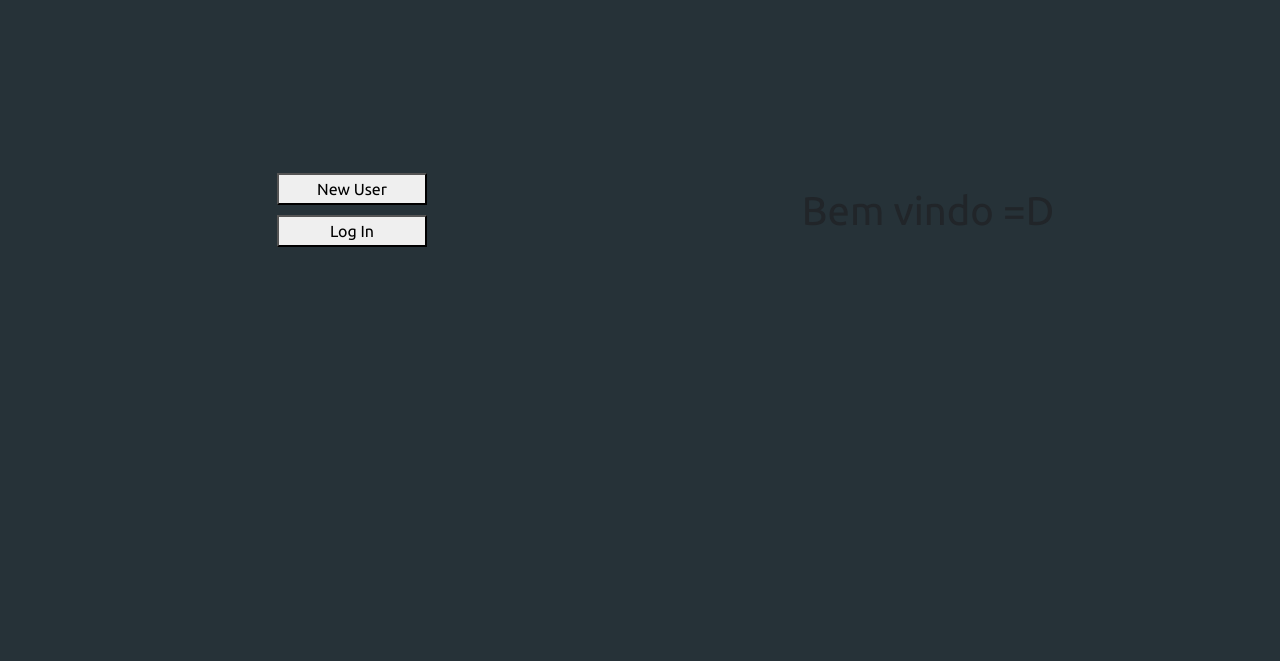
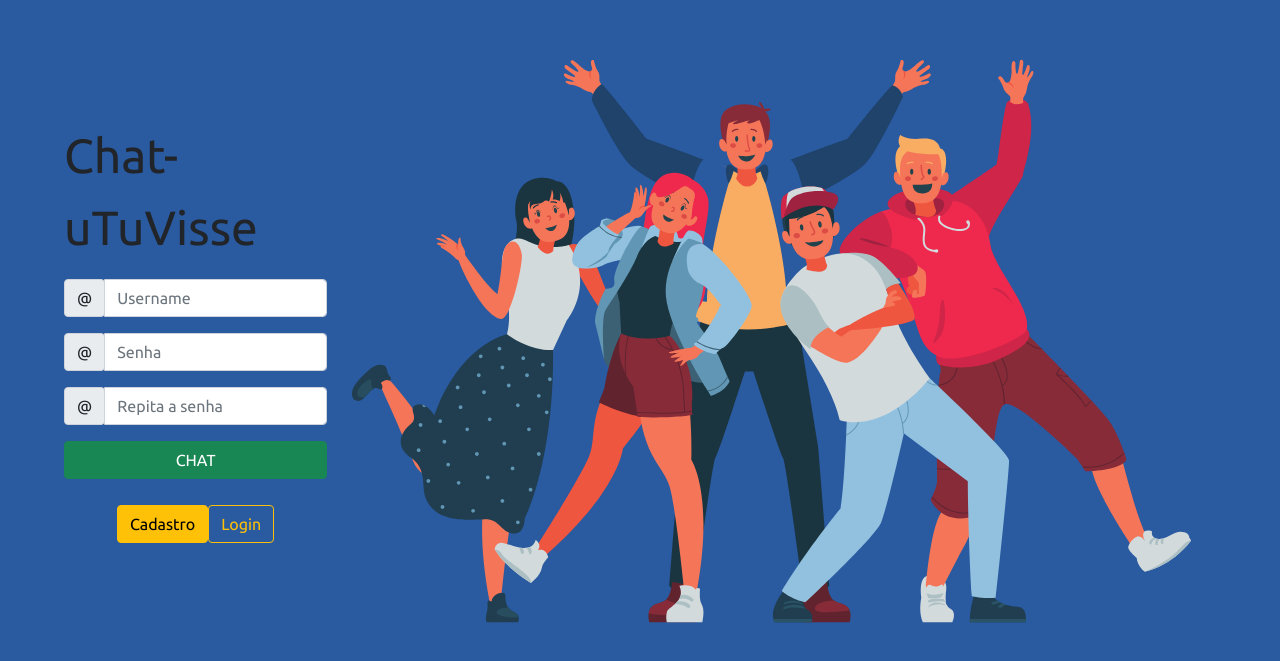
Before and after one commit to talis-fb/Chat, a React app: page / in a window 1280 px wide. Shown: the part 105-766 px from the top of the page. Built offline with nearby package versions, Linux system fonts and the light colour scheme.

Commit message:
Estilização da pagina de login

```diff
--- a/client/src/pages/Chat/App.scss
+++ b/client/src/pages/Chat/App.scss
@@ -6,7 +6,7 @@
 }
 
 body {
-	background-color: #263238;
+	//background-color: #263238;
 }
 
 .App{
--- a/client/src/pages/Home_Page/WelcomeScreen.js
+++ b/client/src/pages/Home_Page/WelcomeScreen.js
@@ -1,5 +1,13 @@
 import React from 'react'
 import { Redirect, useHistory } from 'react-router-dom'
+import { InputGroup, FormControl, Button, ButtonGroup, ToggleButton } from 'react-bootstrap'
+
+import Svg_1 from '../../assets/group1_.svg'
+import Svg_2 from '../../assets/group2_.svg'
+
+
+const iconUsernameInput = `<svg xmlns="http://www.w3.org/2000/svg" width="16" height="16" fill="currentColor" class="bi bi-person-fill" viewBox="0 0 16 16"><path d="M3 14s-1 0-1-1 1-4 6-4 6 3 6 4-1 1-1 1H3zm5-6a3 3 0 1 0 0-6 3 3 0 0 0 0 6z"/></svg>`
+const iconPasswordInput = `<svg xmlns="http://www.w3.org/2000/svg" width="16" height="16" fill="currentColor" class="bi bi-key-fill" viewBox="0 0 16 16"><path d="M3.5 11.5a3.5 3.5 0 1 1 3.163-5H14L15.5 8 14 9.5l-1-1-1 1-1-1-1 1-1-1-1 1H6.663a3.5 3.5 0 0 1-3.163 2zM2.5 9a1 1 0 1 0 0-2 1 1 0 0 0 0 2z"/></svg>`
 
 import { Alert } from 'react-bootstrap'
 //import 'bootstrap/dist/css/bootstrap.min.css';
@@ -16,13 +24,13 @@ export default class WelcomeScreen extends React.Component{
 				password: null,
 				passwordConfirm: null
 			},
-			redirect: null, // <Redirect to="/chat" />
+			redirect: null,
 			alert_error: null,
-            option: null
+            option: true
             /*
              * option...
-             * 1 - NEW USER
-             * 2 - LOG IN
+             * true - NEW USER
+             * false - LOG IN
              */
         }
 
@@ -39,19 +47,16 @@ export default class WelcomeScreen extends React.Component{
 
 		let url
 
-		if(this.state.option==1){
+		if( this.state.option ){
 			// REGISTER
 			url = 'http://localhost:3000/register'
-		} else if(this.state.option==2) {
+		} else {
 			// LOGIN
 			url = 'http://localhost:3000/login'
-		} else {
-			console.log('OUTRO STATE COMO OPTION')
-			return
 		}
 
 		// both passoword space aren't equals
-		if( (passwordConfirm !== password) && this.state.option==1 ){
+		if( (passwordConfirm !== password) && this.state.option==true ){
 			this.setState({ alert_error: 'Senha inseridas diferentes' })
 			return
 		}
@@ -99,49 +104,123 @@ export default class WelcomeScreen extends React.Component{
 		})
 	 }
 
-
 	returnOption(){
-        switch(this.state.option){
-            case 1: // Register
+		if(this.state.option){
 			return (
 				<React.Fragment>
-                        <input type="text" name="nickname" onChange={this.handleInputChange} className="name-reg" 	   placeholder="Nome Usuario"></input>
-                        <input type="text" name="password" onChange={this.handleInputChange} className="password-reg1" placeholder="Senha"></input>
-                        <input type="text" name="passwordConfirm" onChange={this.handleInputChange} className="password-reg2" placeholder="Repita a senha"></input>
+
+					<InputGroup className="mb-3 name-log">
+						<InputGroup.Prepend>
+							<InputGroup.Text id="basic-addon1">@</InputGroup.Text>
+						</InputGroup.Prepend>
+						<FormControl
+							onChange={this.handleInputChange}
+							name="nickname"
+							type="text"
+							placeholder="Username"
+							aria-label="Username"
+							aria-describedby="basic-addon1"
+						/>
+					</InputGroup>
+
+					<InputGroup className="mb-3 name-log">
+						<InputGroup.Prepend>
+							<InputGroup.Text id="basic-addon1">@</InputGroup.Text>
+						</InputGroup.Prepend>
+						<FormControl
+							onChange={this.handleInputChange}
+							name="password"
+							type="password"
+							placeholder="Senha"
+							aria-label="Password"
+							aria-describedby="basic-addon1"
+						/>
+					</InputGroup>
+
+
+					<InputGroup className="mb-3 name-log">
+						<InputGroup.Prepend>
+							<InputGroup.Text id="basic-addon1">@</InputGroup.Text>
+						</InputGroup.Prepend>
+						<FormControl
+							onChange={this.handleInputChange}
+							name="passwordConfirm"
+							type="password"
+							placeholder="Repita a senha"
+							aria-label="Username"
+							aria-describedby="basic-addon1"
+						/>
+					</InputGroup>
+
 					{ !!this.state.alert_error ? <Alert className="alert_error" variant="danger">{this.state.alert_error}</Alert> : '' }
-						<button onClick={(event) => this.requestFromServer(event)}>Chat</button>
+
+
 				</React.Fragment>
 			)
-            case 2: // Log In
+		} else {
 			return (
 				<React.Fragment>
-						<input type="text" name="nickname" onChange={this.handleInputChange} className="name-log" 	  placeholder="Nome"></input>
-                        <input type="text" name="password" onChange={this.handleInputChange} className="password-log" placeholder="Senha"></input>
+
+					<InputGroup className="mb-3 name-log">
+						<InputGroup.Prepend>
+							<InputGroup.Text id="basic-addon1">@</InputGroup.Text>
+						</InputGroup.Prepend>
+						<FormControl
+							onChange={this.handleInputChange}
+							name="nickname"
+							type="text"
+							placeholder="Username"
+							aria-label="Username"
+							aria-describedby="basic-addon1"
+						/>
+					</InputGroup>
+
+
+					<InputGroup className="mb-3 name-log">
+						<InputGroup.Prepend>
+							<InputGroup.Text id="basic-addon1">@</InputGroup.Text>
+						</InputGroup.Prepend>
+						<FormControl
+							onChange={this.handleInputChange}
+							name="password"
+							type="password"
+							placeholder="Password"
+							aria-label="Password"
+							aria-describedby="basic-addon1"
+						/>
+					</InputGroup>
+
 					{ !!this.state.alert_error ? <Alert className="alert_error" variant="danger">{this.state.alert_error}</Alert> : '' }
-						<button onClick={(event) => this.requestFromServer(event)}>Chat</button>
+
 				</React.Fragment>
-                )
-            default: // Without click
-                return (
-                    <h1>Bem vindo =D</h1>
 			)
 		}
 	}
 
+
 	render(){
+
+		console.log(this.state)
+
 		return(
 			<div className="WelcomeScreen">
-                <section className="options-start">
-					<button onClick={() => this.changeOption(1) } >New User</button>
-                    <button onClick={() => this.changeOption(2) } >Log In</button>
+				<main className="main">
+					<header className="mb-3">Chat-uTuVisse</header>
+
+					<form className="forms mb-3">
+						{this.returnOption()}
+						<Button className="button-confirm" onClick={(event) => this.requestFromServer(event)} variant="success">CHAT</Button>
+					</form>
+
+					<div className="options">
+						<Button onClick={() => this.changeOption(true) } active={this.state.option}  variant="outline-warning" className="mb-3">Cadastro</Button>
+						<Button  onClick={() => this.changeOption(false) } active={!this.state.option} variant="outline-warning" className="mb-3">Login</Button>
+					</div>
+				</main>
+
+				<section className="art">
+					<img src={Svg_2} />
 				</section>
-				<form className="forms" >
-                    {this.returnOption()}
-
-					{/*Component that make redirect if the user make login
-						It stays with null value most of time, until the requestFromServer changes its value, receiving response a of server*/}
-					{this.state.redirect}
-                </form>
 			</div>
 		)
 	}
--- a/client/src/pages/Home_Page/WelcomeScreen.scss
+++ b/client/src/pages/Home_Page/WelcomeScreen.scss
@@ -1,3 +1,10 @@
+$red: #cf2548;
+$blue: #2a5a9f;
+
+body {
+	background-color: $blue;
+}
+
 .WelcomeScreen {
 
     height: 80vh;
@@ -6,14 +13,17 @@
     display: grid;
     grid-template-columns: 1fr 1fr;
 
-    .options-start{
+	header {
+		font-size: 3rem;
+	}
+
+	.main{
 		display: flex;
 		flex-direction: column;
 		justify-content: center;
 		align-items: center;
-        & > button{
-            width: 150px;
-            height: 5%;
+		.button-confirm{
+			width: 100%;
 			margin-bottom: 10px;
 		}
 	}
@@ -24,7 +34,7 @@
 		align-items: center;
 		& > input{
 			width: 95%;
-            height: 5%;
+			height: 3rem;
 			margin-bottom: 10px;
 		}
 		.alert_error {
```
Also changed, not shown: client/src/assets/group1_.svg (added), client/src/assets/group2_.svg (added). Lines whose indentation alone changed are shown as unchanged.
